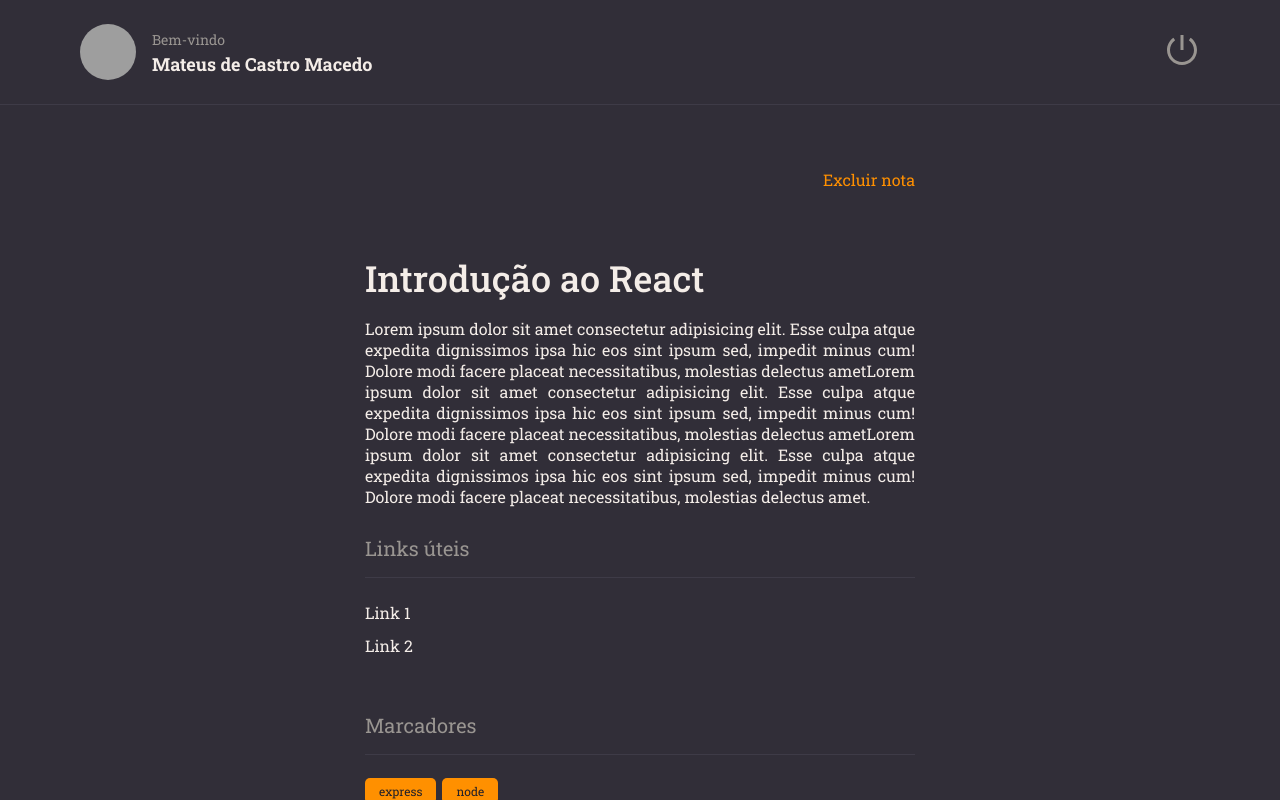
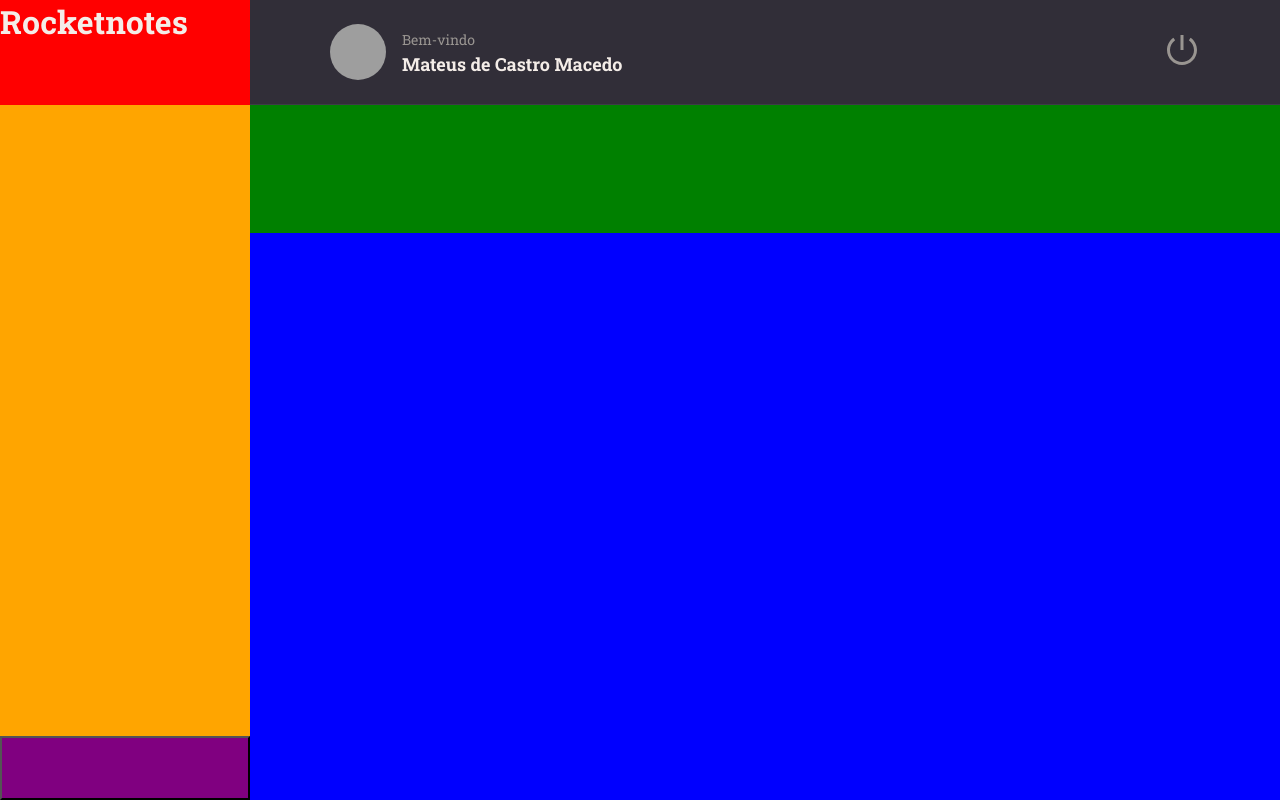
Before and after one commit to macedocmateus/rocketnotes, a React (Vite) app: page / in a window 1280 px wide. Built offline with nearby package versions, Linux system fonts and the light colour scheme; grey boxes are pictures that could not be loaded.

Commit message:
initial home

```diff
--- a/src/main.jsx
+++ b/src/main.jsx
@@ -5,7 +5,7 @@
 
 import theme from './styles/theme.js';
 
-import { Details } from './pages/Details/index.jsx';
+import { Home } from './pages/Home/index.jsx';
 
 
 
@@ -14,7 +14,7 @@
   <React.StrictMode>
     <ThemeProvider theme={theme}>
       <GlobalStyles />
-      <Details />
+      <Home />
     </ThemeProvider>
   </React.StrictMode>,
 )
--- /dev/null
+++ b/src/pages/Home/index.jsx
@@ -0,0 +1,29 @@
+import { Container, Brand, Menu, Search, Content, NewNote } from "./styles.js";
+import { Header } from '../../components/Header/index.jsx';
+export function Home() {
+    return (
+        <Container>
+            <Brand>
+                <h1>Rocketnotes</h1>
+            </Brand>
+
+            <Header />
+
+            <Menu>
+
+            </Menu>
+
+            <Search>
+
+            </Search>
+
+            <Content>
+
+            </Content>
+
+            <NewNote>
+
+            </NewNote>
+        </Container>
+    );
+}
--- /dev/null
+++ b/src/pages/Home/styles.js
@@ -0,0 +1,38 @@
+import styled from "styled-components";
+
+export const Container = styled.div`
+width: 100%;
+height: 100vh;
+
+display: grid;
+grid-template-columns: 250px auto;
+grid-template-rows: 105px 128px auto 64px;
+grid-template-areas:
+"brand header"
+"menu search"
+"menu content"
+"newnote content";
+
+background-color: ${({ theme }) => theme.COLORS.BACKGROUND_800};
+`;
+
+export const Brand = styled.div`
+grid-area: brand;
+background-color: red;
+`;
+
+export const Menu = styled.ul`
+grid-area: menu;
+background-color: orange;`;
+
+export const Search = styled.div`
+grid-area: search;
+background-color: green;`;
+
+export const Content = styled.div`
+grid-area: content;
+background-color: blue;`;
+
+export const NewNote = styled.button`
+grid-area: newnote;
+background-color: purple;`;
```
